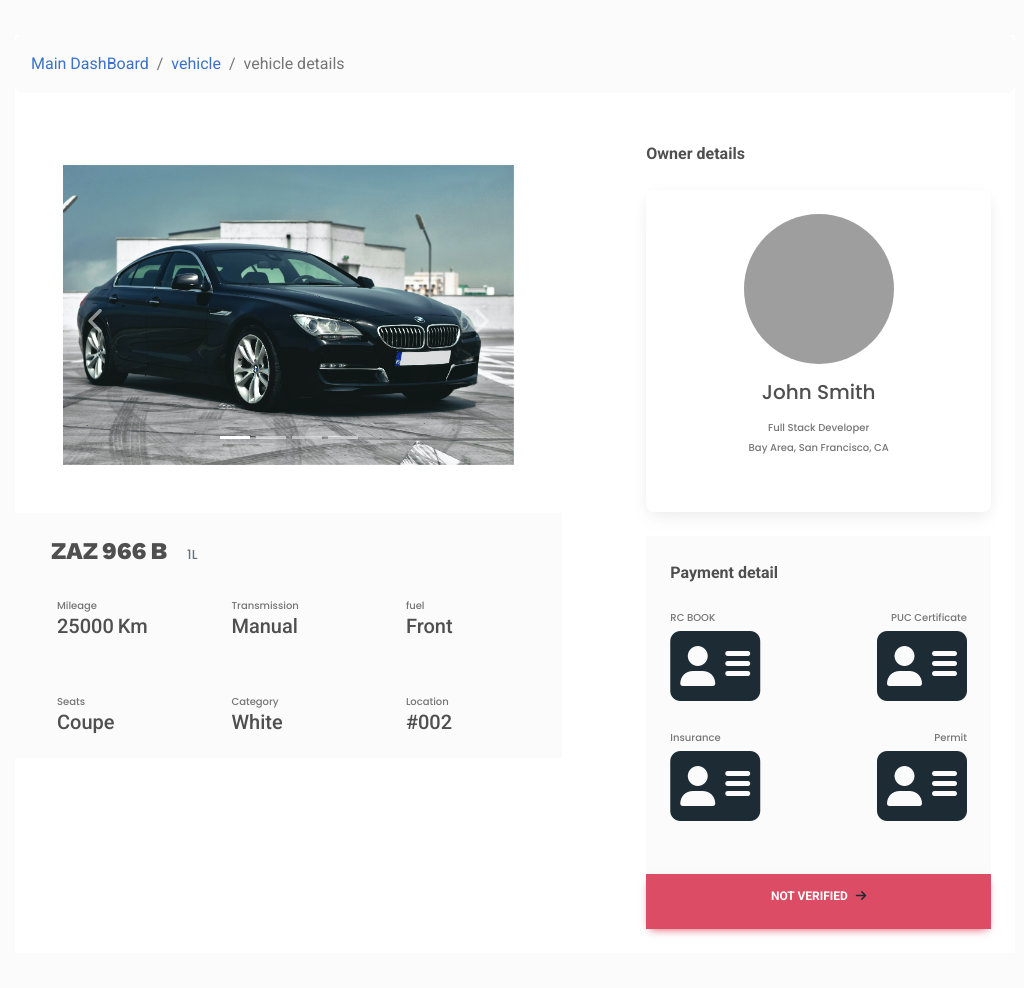
After one commit to bibindaniel/AutoLend-vehicle_rental_system, a PHP site: page /Autolend/vehicle_det.php in a window 1280 px wide. The commit adds this page. Shown: the whole page, without its empty margins (125-1149 px from the left). Run offline with PHP 8.4, Linux system fonts and the light colour scheme; a user stored in the database is signed in; some libraries are stand-ins or nearby versions; grey boxes are pictures that could not be loaded.

Commit message:
vehicle details page added text area in car add page

```diff
--- a/owner-view-cars.php
+++ b/owner-view-cars.php
@@ -234,7 +234,7 @@ if ($_SESSION['logout'] == "") {
                         while ($row1 = mysqli_fetch_array($result1)) { ?>
                             <div class="col-lg-4 col-md-12 mb-4">
                                 <div class="bg-image hover-zoom ripple shadow-1-strong rounded" style="height: 200px; overflow: hidden;">
-                                <img src="vehicle/<?= $row1["image1"] ?>" class="w-100" />
+                                    <img src="vehicle/<?= $row1["image1"] ?>" class="w-100 h-100 object-fit-cover" />
                                     <a href="#!">
                                         <div class="mask" style="background-color: rgba(0, 0, 0, 0.3);">
                                             <div class="d-flex justify-content-start align-items-start h-100">
--- /dev/null
+++ b/vehicle_det.css
@@ -0,0 +1,146 @@
+@import url('https://fonts.googleapis.com/css2?family=Poppins:wght@500&family=Work+Sans:wght@800&display=swap');
+
+
+* {
+    padding: 0;
+    margin: 0;
+    box-sizing: border-box;
+
+}
+
+body {
+    padding: 15px;
+    /* background-color: #ddc3c3; */
+}
+
+.container {
+    margin: 20px auto;
+    max-width: 1000px;
+    background-color: white;
+    padding: 0;
+}
+
+
+.form-control {
+    height: 25px;
+    width: 150px;
+    border: none;
+    border-radius: 0;
+    font-weight: 800;
+    padding: 0 0 5px 0;
+    background-color: transparent;
+    box-shadow: none;
+    outline: none;
+    border-bottom: 2px solid #ccc;
+    margin: 0;
+    font-size: 14px;
+}
+
+.form-control:focus {
+    box-shadow: none;
+    border-bottom: 2px solid #ccc;
+    background-color: transparent;
+}
+
+.form-control2 {
+    font-size: 14px;
+    height: 20px;
+    width: 55px;
+    border: none;
+    border-radius: 0;
+    font-weight: 800;
+    padding: 0 0 5px 0;
+    background-color: transparent;
+    box-shadow: none;
+    outline: none;
+    border-bottom: 2px solid #ccc;
+    margin: 0;
+}
+
+.form-control2:focus {
+    box-shadow: none;
+    border-bottom: 2px solid #ccc;
+    background-color: transparent;
+}
+
+.form-control3 {
+    font-size: 14px;
+    height: 20px;
+    width: 30px;
+    border: none;
+    border-radius: 0;
+    font-weight: 800;
+    padding: 0 0 5px 0;
+    background-color: transparent;
+    box-shadow: none;
+    outline: none;
+    border-bottom: 2px solid #ccc;
+    margin: 0;
+}
+
+.form-control3:focus {
+    box-shadow: none;
+    border-bottom: 2px solid #ccc;
+    background-color: transparent;
+}
+
+p {
+    margin: 0;
+}
+
+img {
+    width: 100%;
+    height: 100%;
+    object-fit: fill;
+}
+
+.text-muted {
+    font-size: 10px;
+}
+
+.textmuted {
+    color: #6c757d;
+    font-size: 13px;
+}
+
+.fs-14 {
+    font-size: 14px;
+}
+
+.btn.btn-verify {
+    width: 100%;
+    height: 55px;
+    border-radius: 0;
+    padding: 13px 0;
+    border: none;
+    font-weight: 600;
+}
+
+.btn.btn-primary:hover .fas {
+    transform: translateX(10px);
+    transition: transform 0.5s ease
+}
+
+
+.fw-900 {
+    font-weight: 900;
+}
+
+::placeholder {
+    font-size: 12px;
+}
+
+.ps-30 {
+    padding-left: 30px;
+}
+
+.h4 {
+    font-family: 'Work Sans', sans-serif !important;
+    font-weight: 800 !important;
+}
+
+.textmuted,
+h5,
+.text-muted {
+    font-family: 'Poppins', sans-serif;
+}
--- /dev/null
+++ b/vehicle_det.php
@@ -0,0 +1,174 @@
+<!DOCTYPE html>
+<html lang="en">
+<?php
+session_start();
+if ($_SESSION['logout'] == "") {
+    header("location:login.php");
+}
+?>
+
+<head>
+    <meta charset="UTF-8">
+    <meta http-equiv="X-UA-Compatible" content="IE=edge">
+    <meta name="viewport" content="width=device-width, initial-scale=1.0">
+    <title>Autolend</title>
+    <link rel="icon" href="Images/Logo.png">
+    <!-- Font Awesome -->
+    <link href="https://cdnjs.cloudflare.com/ajax/libs/font-awesome/6.0.0/css/all.min.css" rel="stylesheet" />
+    <!-- Google Fonts -->
+    <link href="https://fonts.googleapis.com/css?family=Roboto:300,400,500,700&display=swap" rel="stylesheet" />
+    <!-- MDB -->
+    <link href="https://cdnjs.cloudflare.com/ajax/libs/mdb-ui-kit/6.1.0/mdb.min.css" rel="stylesheet" />
+    <!-- jquery cdn -->
+    <script src="https://code.jquery.com/jquery-3.6.3.slim.min.js" integrity="sha256-ZwqZIVdD3iXNyGHbSYdsmWP//UBokj2FHAxKuSBKDSo=" crossorigin="anonymous"></script>
+    <!-- ajax -->
+    <script src="https://ajax.googleapis.com/ajax/libs/jquery/3.6.3/jquery.min.js"></script>
+    <link rel="stylesheet" href="adminpanel.css">
+    <!-- data table -->
+    <link rel="stylesheet" type="text/css" href="https://cdn.datatables.net/1.13.2/css/jquery.dataTables.css">
+    <link rel="stylesheet" href="vehicle_det.css">
+</head>
+
+
+<body>
+    <div class="container">
+        <div class="row">
+            <div class="col">
+                <nav aria-label="breadcrumb" class="bg-light rounded-3 p-3 mb-4">
+                    <ol class="breadcrumb mb-0">
+                        <li class="breadcrumb-item"><a href="#">Main DashBoard</a></li>
+                        <li class="breadcrumb-item"><a href="#">vehicle</a></li>
+                        <li class="breadcrumb-item active" aria-current="page">vehicle details</li>
+                    </ol>
+                </nav>
+            </div>
+        </div>
+        <div class="row m-0">
+            <div class="col-lg-7 pb-5 pe-lg-5">
+                <div class="row">
+                    <div class="col-12 p-5">
+                        <div id="carouselExampleIndicators" class="carousel slide" data-mdb-ride="carousel">
+                            <div class="carousel-indicators">
+                                <button type="button" data-mdb-target="#carouselExampleIndicators" data-mdb-slide-to="0" class="active" aria-current="true" aria-label="Slide 1"></button>
+                                <button type="button" data-mdb-target="#carouselExampleIndicators" data-mdb-slide-to="1" aria-label="Slide 2"></button>
+                                <button type="button" data-mdb-target="#carouselExampleIndicators" data-mdb-slide-to="2" aria-label="Slide 3"></button>
+                                <button type="button" data-mdb-target="#carouselExampleIndicators" data-mdb-slide-to="3" aria-label="Slide 4"></button>
+                            </div>
+                            <div class="carousel-inner">
+                                <div class="carousel-item active">
+                                    <img src="vehicle/arteum-ro-_8WDl2zgB_0-unsplash.jpg" class="d-block w-100" alt="Wild Landscape" />
+                                </div>
+                                <div class="carousel-item">
+                                    <img src="vehicle/caleb-white-XGJBSkoqX_I-unsplash.jpg" class="d-block w-100" alt="Camera" />
+                                </div>
+                                <div class="carousel-item">
+                                    <img src="vehicle/caleb-white-XGJBSkoqX_I-unsplash.jpg" class="d-block w-100" alt="Exotic Fruits" />
+                                </div>
+                                <div class="carousel-item">
+                                    <img src="Images/cars/talia-sBPnD3jzQ7g-unsplash.jpg" class="d-block w-100" alt="Fourth Image" />
+                                </div>
+                            </div>
+                            <button class="carousel-control-prev" type="button" data-mdb-target="#carouselExampleIndicators" data-mdb-slide="prev">
+                                <span class="carousel-control-prev-icon" aria-hidden="true"></span>
+                                <span class="visually-hidden">Previous</span>
+                            </button>
+                            <button class="carousel-control-next" type="button" data-mdb-target="#carouselExampleIndicators" data-mdb-slide="next">
+                                <span class="carousel-control-next-icon" aria-hidden="true"></span>
+                                <span class="visually-hidden">Next</span>
+                            </button>
+                        </div>
+                    </div>
+                    <div class="row m-0 bg-light">
+                        <div class="d-flex align-items-end px-4 mt-4 mb-2">
+                            <p class="h4 m-0"><span class="pe-1">ZAZ</span><span class="pe-1">966</span><span class="pe-1">B</span></p>
+                            <P class="ps-3 textmuted">1L</P>
+                        </div>
+                        <div class="col-md-4 col-6 ps-30 pe-0 my-4">
+                            <p class="text-muted">Mileage</p>
+                            <p class="h5">25000<span class="ps-1">Km</span></p>
+                        </div>
+                        <div class="col-md-4 col-6  ps-30 my-4">
+                            <p class="text-muted">Transmission</p>
+                            <p class="h5 m-0">Manual</p>
+                        </div>
+                        <div class="col-md-4 col-6 ps-30 my-4">
+                            <p class="text-muted">fuel</p>
+                            <p class="h5 m-0">Front</p>
+                        </div>
+                        <div class="col-md-4 col-6 ps-30 my-4">
+                            <p class="text-muted">Seats</p>
+                            <p class="h5 m-0">Coupe</p>
+                        </div>
+                        <div class="col-md-4 col-6 ps-30 my-4">
+                            <p class="text-muted">Category</p>
+                            <p class="h5 m-0">White</p>
+                        </div>
+                        <div class="col-md-4 col-6 ps-30 my-4">
+                            <p class="text-muted">Location</p>
+                            <p class="h5 m-0">#002</p>
+                        </div>
+                    </div>
+                </div>
+            </div>
+            <div class="col-lg-5 p-0 ps-lg-4">
+                <div class="row m-0">
+                    <div class="col-12 px-4 my-4">
+                        <p class="fw-bold">Owner details</p>
+                    </div>
+                    <div class="col-12 px-4">
+                        <div class="card mb-4">
+                            <div class="card-body text-center">
+                                <img src="Images/users/aatik-tasneem-7omHUGhhmZ0-unsplash.jpg" alt="avatar" class="rounded-circle img-fluid" style="width: 150px; height:150px">
+                                <h5 class="my-3">John Smith</h5>
+                                <p class="text-muted mb-1">Full Stack Developer</p>
+                                <p class="text-muted mb-4">Bay Area, San Francisco, CA</p>
+                                <div class="d-flex justify-content-center mb-2">
+                                </div>
+                            </div>
+                        </div>
+                        <div class="col-12 px-0">
+                            <div class="row bg-light m-0">
+                                <div class="col-12 px-4 my-4">
+                                    <p class="fw-bold">Payment detail</p>
+                                </div>
+                                <div class="col-12 px-4">
+                                    <div class="d-flex  mb-4">
+                                        <span class="">
+                                            <p class="text-muted">RC BOOK</p>
+                                            <a class="modal-file1" href="#" target="_blank" data-mdb-ripple-color="dark"><i class="fas fa-address-card fa-5x"></i></a>                                        </span>
+                                        <div class=" w-100 d-flex flex-column align-items-end">
+                                            <p class="text-muted">PUC Certificate</p>
+                                            <a class="modal-file1" href="#" target="_blank" data-mdb-ripple-color="dark"><i class="fas fa-address-card fa-5x"></i></a>
+                                        </div>
+                                    </div>
+                                    <div class="d-flex mb-5">
+                                        <span class="me-5">
+                                            <p class="text-muted">Insurance</p>
+                                            <a class="modal-file1" href="#" target="_blank" data-mdb-ripple-color="dark"><i class="fas fa-address-card fa-5x"></i></a>                                        </span>
+                                        <div class="w-100 d-flex flex-column align-items-end">
+                                            <p class="text-muted">Permit</p>
+                                            <a class="modal-file1" href="#" target="_blank" data-mdb-ripple-color="dark"><i class="fas fa-address-card fa-5x"></i></a>                                        </div>
+                                    </div>
+                                </div>
+                            </div>
+                            <div class="row m-0">
+                                <div class="col-12  mb-4 p-0">
+                                    <div class="btn btn-verify btn-danger">NoT verified<span class="fas fa-arrow-right ps-2"></span>
+                                    </div>
+                                </div>
+                            </div>
+                        </div>
+                    </div>
+                </div>
+            </div>
+        </div>
+
+        <!-- data table -->
+        <script type="text/javascript" charset="utf8" src="https://cdn.datatables.net/1.13.2/js/jquery.dataTables.js"></script>
+        <!--Main layout-->
+        <script src="https://cdn.jsdelivr.net/npm/bootstrap@5.3.0-alpha1/dist/js/bootstrap.bundle.min.js" integrity="sha384-w76AqPfDkMBDXo30jS1Sgez6pr3x5MlQ1ZAGC+nuZB+EYdgRZgiwxhTBTkF7CXvN" crossorigin="anonymous"></script>
+</body>
+<script type="text/javascript" src="https://cdnjs.cloudflare.com/ajax/libs/mdb-ui-kit/6.1.0/mdb.min.js"></script>
+
+
+</html>
```
Also changed, not shown: admin-cars.php (+55 -110 lines), owner-add-car.php (+13 -0 lines), vehicle/david-moffatt-bTp1ByhNzQg-unsplash.jpg (deleted), vehicle/gautier-salles-KCwixy8UxVY-unsplash.jpg (deleted), 1 other file. Lines whose indentation alone changed are shown as unchanged.
